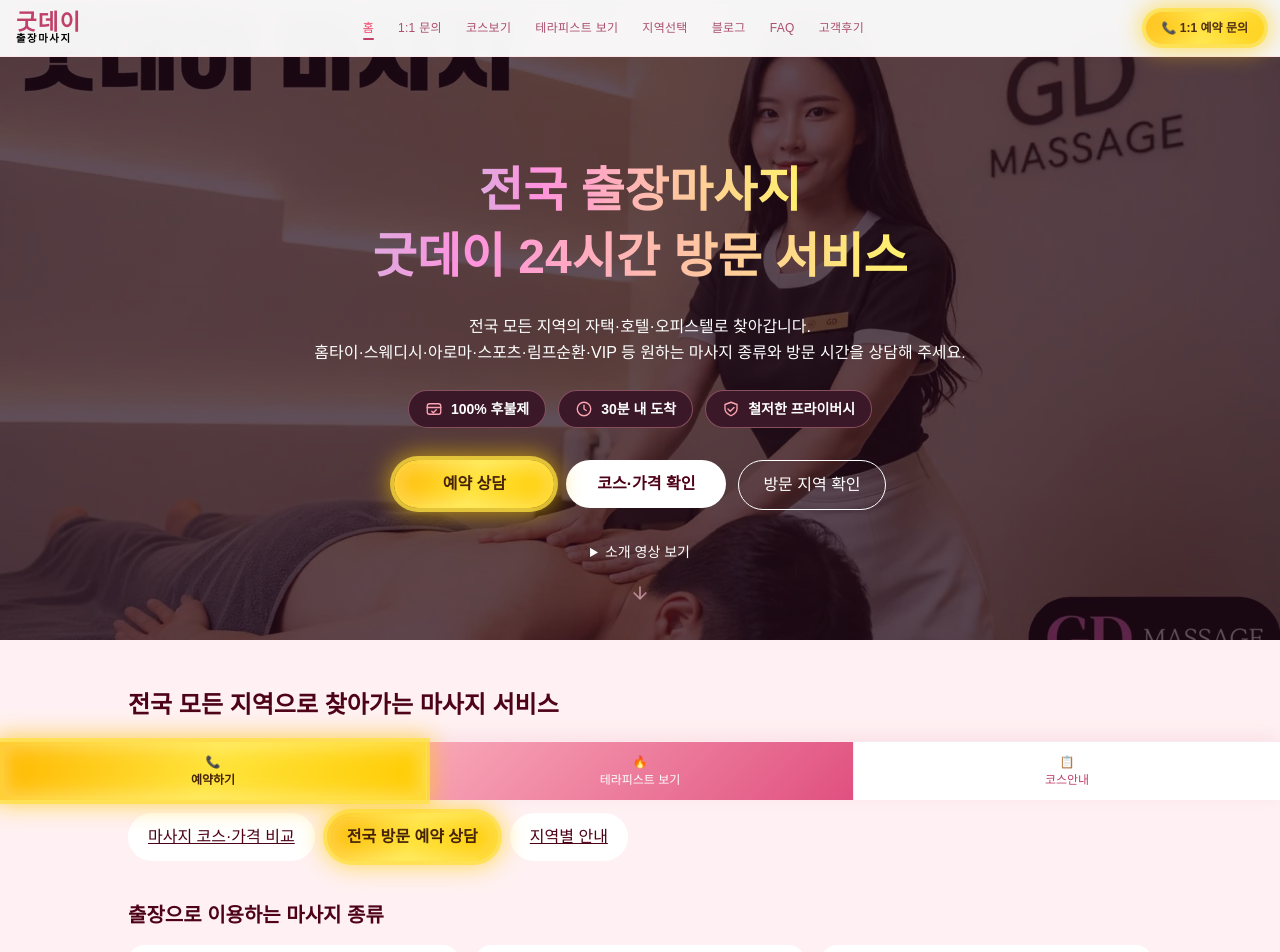
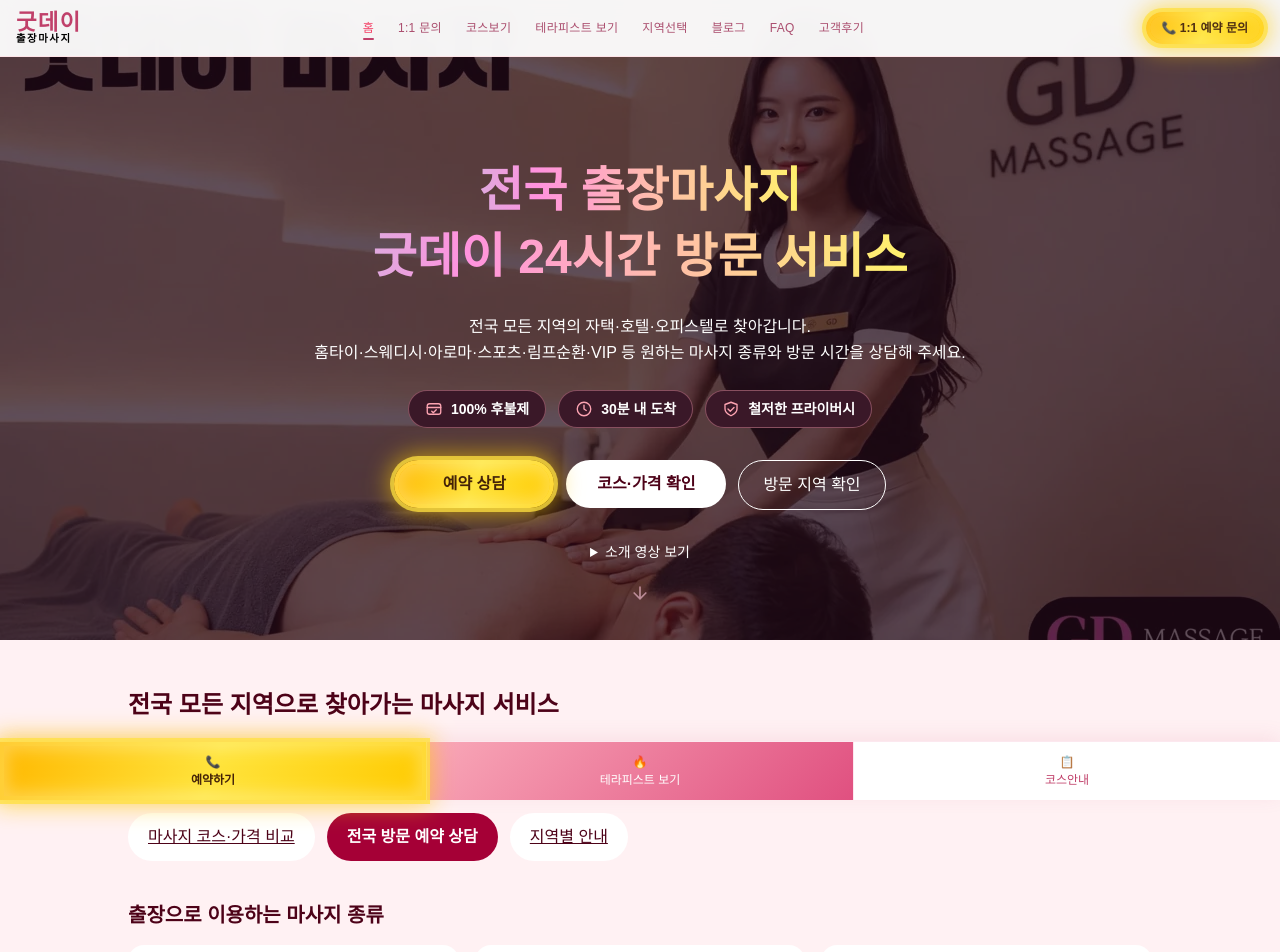
Before and after one commit to kimguang323/goodday-massage, a Next.js app: page / in a window 1280 px wide. Shown: the top 952 px of the page. Built offline with nearby package versions, Linux system fonts and the light colour scheme.

Commit message:
Restore plain nationwide booking link

```diff
--- a/src/components/NationwideOverview.tsx
+++ b/src/components/NationwideOverview.tsx
@@ -11,7 +11,7 @@
       <p className="mt-4 leading-relaxed">굿데이는 전국 모든 지역의 고객을 대상으로 자택·호텔·오피스텔에 방문하는 출장마사지 서비스를 제공합니다. 홈타이·스웨디시·아로마·스포츠·림프순환·VIP 등 원하시는 마사지 종류를 선택해 주세요. 24시간 상담과 방문 서비스를 운영하며, 실제 배정과 일정은 요청하신 지역·시간·코스에 따라 확인합니다.</p>
       <div className="mt-6 flex flex-wrap gap-3">
         <Link href="/services" prefetch={false} className="rounded-full bg-white px-5 py-3 underline">마사지 코스·가격 비교</Link>
-        <Link href="/contact" prefetch={false} className="booking-shimmer rounded-full bg-rose-800 px-5 py-3 font-semibold text-white">전국 방문 예약 상담</Link>
+        <Link href="/contact" prefetch={false} className="rounded-full bg-rose-800 px-5 py-3 font-semibold text-white">전국 방문 예약 상담</Link>
         <Link href="/cities" prefetch={false} className="rounded-full bg-white px-5 py-3 underline">지역별 안내</Link>
       </div>
       {!compact && <>
```
